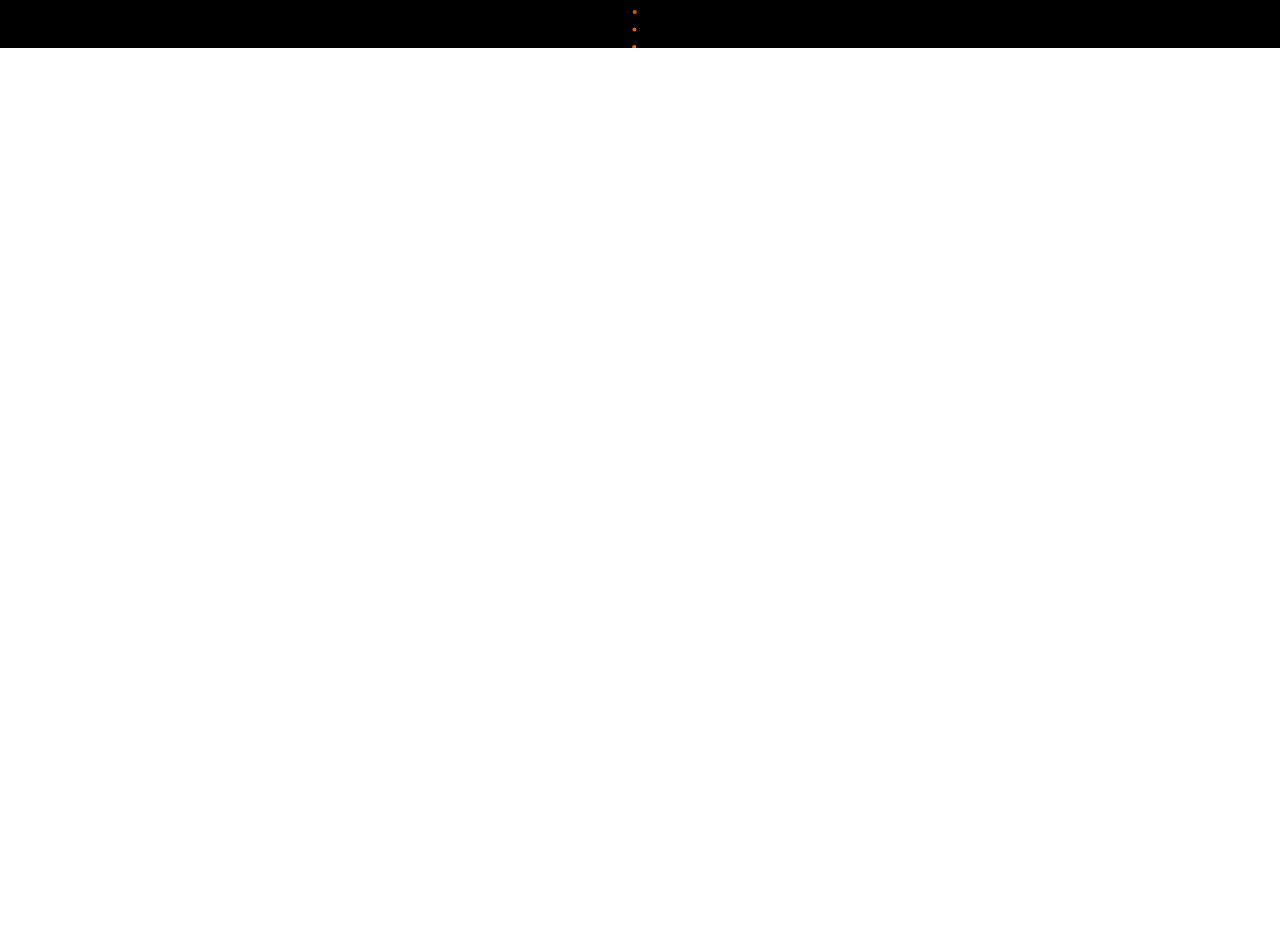
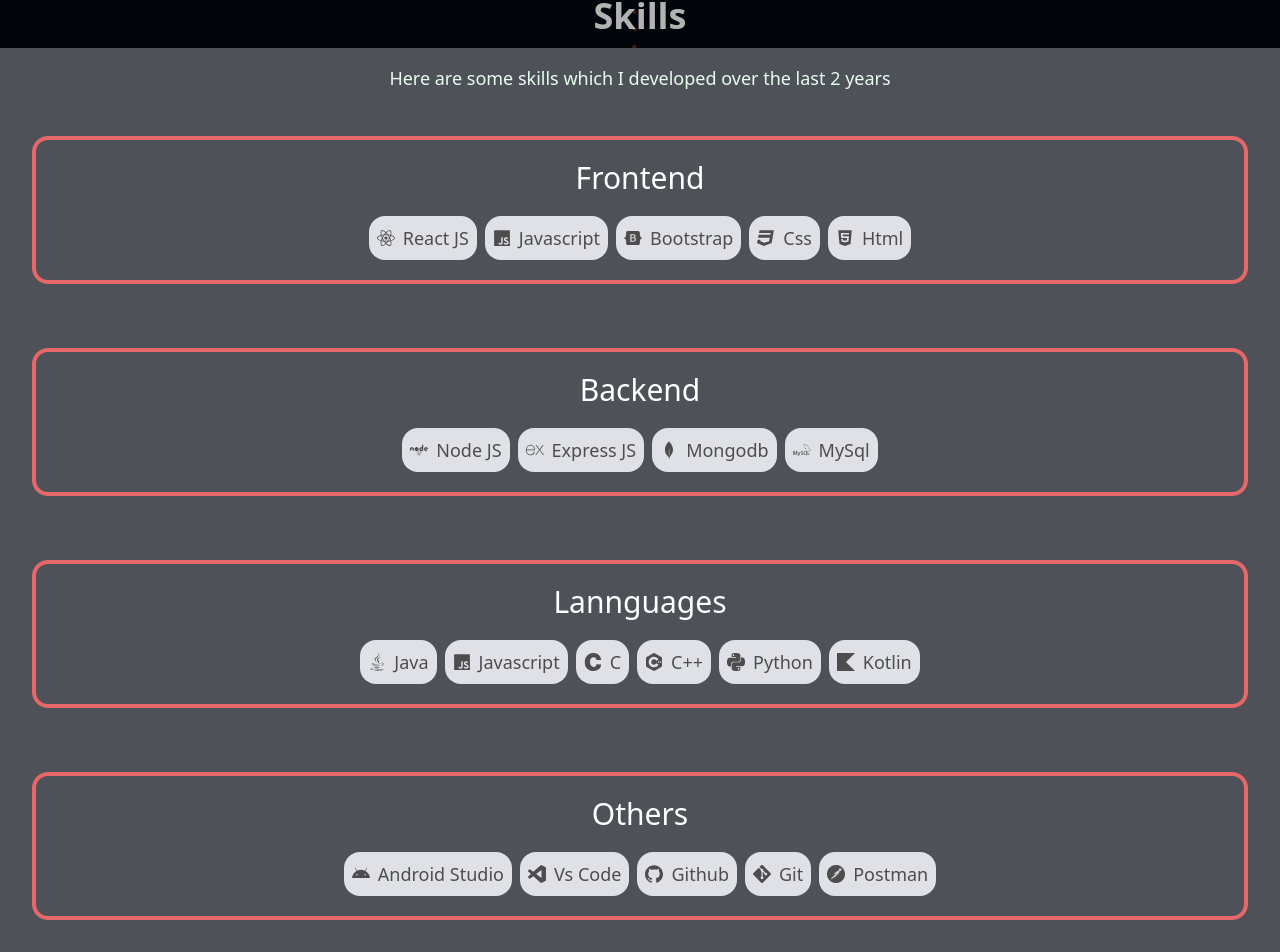
Before and after one commit to Anmolgaur7/portfolio, a React (Create React App) app: page / in a window 1280 px wide. Shown: the part 752-1704 px from the top of the page. Before the commit the page ends 800 px from the top, so only its background shows below. Built offline with nearby package versions, Linux system fonts and the light colour scheme.

Commit message:
Skills done

```diff
--- a/package.json
+++ b/package.json
@@ -7,6 +7,8 @@
     "@testing-library/react": "^13.4.0",
     "@testing-library/user-event": "^13.5.0",
     "react-dom": "^18.2.0",
+    "react-icons": "^4.10.1",
+    "react-reveal": "^1.2.2",
     "react-scripts": "5.0.1",
     "react-tsparticles": "^2.12.2",
     "react-type-animation": "^3.1.0",
--- a/src/App.js
+++ b/src/App.js
@@ -1,11 +1,13 @@
 import Particle from "../src/components/particles";
 import Aboutme from "./components/Aboutme";
+import Skills from "./components/skills";
 
 function App() {
   return (
     <>
     <Particle/>
     <Aboutme/>
+    <Skills/>
     </>
   );
 }
--- a/src/components/Aboutme.jsx
+++ b/src/components/Aboutme.jsx
@@ -1,11 +1,15 @@
 import React from 'react'
 import { TypeAnimation } from 'react-type-animation';
 import mine from "../images/anmol.png";
+import { FaGithub } from 'react-icons/fa';
 function Aboutme() {
   return (
     <>
-      <div className='flex flex-col items-center pt-20'>
-        <img src={mine} className='w-[18rem] h-[18rem] rounded-full' />
+      <div className='flex justify-center p-4'>
+        <a href=""><button className='rounded-3xl  bg-gradient-to-r flex justify-center items-center from-red-500 to-red-700  text-white text-xl pt-2 pb-2 pr-4 pl-4'> <FaGithub className='mr-2'/>Github Profile</button></a>
+      </div>
+      <div className='flex flex-col items-center pt-4'>
+        <img src={mine} className='w-[18rem] h-[18rem] rounded-full' alt='image' />
         <div className=' text-white '>
           <h1 className=' text-5xl font-bold font-sans text-center mt-3'>
             Hi i am Anmol Gaur
@@ -16,6 +20,8 @@
               1000,
               'Programmer',
               1000,
+              'Android Developer',
+              1000
             ]}
             wrapper="span"
             speed={10}
@@ -27,11 +33,9 @@
             As I tread the digital path, I've also dipped my toes into Android development, curious about the world of mobile apps.
             Join me in this tech journey as I blend creativity with coding, turning ideas into digital realities. Explore my portfolio and let's connect to bring innovation to life!</p>
         </div>
-
-        <button className='rounded-md bg-gradient-to-r from-red-500 to-red-700 text-white text-xl pr-8 pl-8 pt-2 ptb-2 mt-7 mb-2s font-bold'>Check Resume</button>
+        <button className='rounded-md bg-gradient-to-r from-red-500 to-red-700 text-white text-xl pr-8 pl-8 pt-2 pb-2 mt-7 mb-2s font-bold'>Check Resume</button>
       </div>
     </>
-
   )
 }
 
--- /dev/null
+++ b/src/components/skills.jsx
@@ -0,0 +1,124 @@
+import React from 'react'
+import { FaAndroid, FaBootstrap, FaCss3, FaHtml5, FaJava, FaJs, FaNode, FaReact } from 'react-icons/fa'
+import{SiC, SiCplusplus, SiExpress, SiGit, SiGithub, SiKotlin, SiMongodb, SiMysql, SiPostman, SiPython, SiVisualstudiocode} from 'react-icons/si'
+import Zoom from 'react-reveal/Zoom'
+
+function skills() {
+  return (
+    <div className='bg-gray-950 mt-14 min-h-fit opacity-70 flex flex-col justify-center'>
+    <div>
+    <h1 className='text-4xl font-bold font-sans text-center text-white p-4'>Skills</h1>
+    <p className='text-lg font-medium font-sans text-center pl-6 pr-6 text-green-100 m-3 '>Here are some skills which I developed over the last 2 years</p>
+    </div>
+    <div className='flex justify-center flex-wrap'>
+    <Zoom>
+    <div className='bg-gray-950 text-white border-4 w-full m-8 rounded-2xl  border-red-600 pt-3 pb-5 pr-15 pl-15 text-center'>
+    <h1 className='text center text-3xl font-medium p-2 mb-3'>Frontend</h1>
+    <div className=' justify-center flex-wrap flex  gap-2 '>
+      <div className=' text-black border-red-600 text-lg font-medium flex items-center  bg-gray-300 p-2 rounded-2xl hover:bg-blue-400'>
+      <FaReact/>
+      <h1 className='ml-2'>React JS</h1>
+    </div>
+    <div className=' text-black border-red-600 text-lg font-medium flex items-center bg-gray-300 p-2 rounded-2xl hover:bg-yellow-400'>
+      <FaJs/>
+      <h1 className='ml-2'>Javascript</h1>
+    </div>
+    <div className=' text-black border-red-600 text-lg font-medium flex items-center bg-gray-300 p-2 rounded-2xl hover:bg-purple-400'>
+      <FaBootstrap/>
+      <h1 className='ml-2'>Bootstrap</h1>
+    </div>   <div className=' text-black border-red-600 text-lg font-medium flex items-center bg-gray-300 p-2 rounded-2xl hover:bg-blue-500'>
+      <FaCss3/>
+      <h1 className='ml-2'>Css</h1>
+    </div>
+    <div className=' text-black border-red-600 text-lg font-medium flex items-center bg-gray-300 p-2 rounded-2xl '>
+      <FaHtml5/>
+      <h1 className='ml-2'>Html</h1>
+    </div>
+    </div>
+    </div>
+    </Zoom>
+
+    <Zoom>
+    <div className='bg-gray-950 text-white border-4 w-full m-8 rounded-2xl  border-red-600 pt-3 pb-5 pr-15 pl-15 text-center'>
+    <h1 className='text center text-3xl font-medium p-2 mb-3'>Backend</h1>
+    <div className=' justify-center flex-wrap flex  gap-2 '>
+      <div className=' text-black border-red-600 text-lg font-medium flex items-center  bg-gray-300 p-2 rounded-2xl hover:bg-green-400'>
+      <FaNode/>
+      <h1 className='ml-2'>Node JS</h1>
+    </div>
+    <div className=' text-black border-red-600 text-lg font-medium flex items-center bg-gray-300 p-2 rounded-2xl hover:bg-cyan-400'>
+      <SiExpress/>
+      <h1 className='ml-2'>Express JS</h1>
+    </div>
+    <div className=' text-black border-red-600 text-lg font-medium flex items-center bg-gray-300 p-2 rounded-2xl hover:bg-green-400'>
+      <SiMongodb/>
+      <h1 className='ml-2'>Mongodb</h1>
+    </div>   <div className=' text-black border-red-600 text-lg font-medium flex items-center bg-gray-300 p-2 rounded-2xl hover:bg-blue-300'>
+      <SiMysql/>
+      <h1 className='ml-2'>MySql</h1>
+    </div>
+    </div>
+    </div>
+    </Zoom>
+    <Zoom>
+    <div className='bg-gray-950 text-white border-4 w-full m-8 rounded-2xl  border-red-600 pt-3 pb-5 pr-15 pl-15 text-center'>
+    <h1 className='text center text-3xl font-medium p-2 mb-3'>Lannguages</h1>
+    <div className=' justify-center flex-wrap flex  gap-2 '>
+      <div className=' text-black border-red-600 text-lg font-medium flex items-center  bg-gray-300 p-2 rounded-2xl hover:bg-blue-400'>
+      <FaJava/>
+      <h1 className='ml-2'>Java</h1>
+    </div>
+    <div className=' text-black border-red-600 text-lg font-medium flex items-center bg-gray-300 p-2 rounded-2xl hover:bg-yellow-400'>
+      <FaJs/>
+      <h1 className='ml-2'>Javascript</h1>
+    </div>
+    <div className=' text-black border-red-600 text-lg font-medium flex items-center bg-gray-300 p-2 rounded-2xl hover:bg-blue-400'>
+      <SiC/>
+      <h1 className='ml-2'>C</h1>
+    </div>
+    <div className=' text-black border-red-600 text-lg font-medium flex items-center bg-gray-300 p-2 rounded-2xl hover:bg-blue-400'>
+      <SiCplusplus/>
+      <h1 className='ml-2'>C++</h1>
+    </div>
+    <div className=' text-black border-red-600 text-lg font-medium flex items-center bg-gray-300 p-2 rounded-2xl hover:bg-blue-300'>
+      <SiPython/>
+      <h1 className='ml-2'>Python</h1>
+    </div>
+    <div className=' text-black border-red-600 text-lg font-medium flex items-center bg-gray-300 p-2 rounded-2xl hover:bg-purple-300'>
+      <SiKotlin/>
+      <h1 className='ml-2'>Kotlin</h1>
+    </div>
+    </div>
+    </div>
+    </Zoom>
+    <Zoom>
+    <div className='bg-gray-950 text-white border-4 w-full m-8 rounded-2xl  border-red-600 pt-3 pb-5 pr-15 pl-15 text-center'>
+    <h1 className='text center text-3xl font-medium p-2 mb-3'>Others</h1>
+    <div className=' justify-center flex-wrap flex  gap-2 '>
+      <div className=' text-black border-red-600 text-lg font-medium flex items-center  bg-gray-300 p-2 rounded-2xl hover:bg-green-400'>
+      <FaAndroid/>
+      <h1 className='ml-2'>Android Studio</h1>
+    </div>
+    <div className=' text-black border-red-600 text-lg font-medium flex items-center bg-gray-300 p-2 rounded-2xl hover:bg-blue-400'>
+      <SiVisualstudiocode/>
+      <h1 className='ml-2'>Vs Code</h1>
+    </div>
+    <div className=' text-black border-red-600 text-lg font-medium flex items-center bg-gray-300 p-2 rounded-2xl hover:bg-gray-400'>
+      <SiGithub/>
+      <h1 className='ml-2'>Github</h1>
+    </div>   <div className=' text-black border-red-600 text-lg font-medium flex items-center bg-gray-300 p-2 rounded-2xl hover:bg-red-300'>
+      <SiGit/>
+      <h1 className='ml-2'>Git</h1>
+    </div>
+    <div className=' text-black border-red-600 text-lg font-medium flex items-center bg-gray-300 p-2 rounded-2xl hover:bg-orange-300'>
+      <SiPostman/>
+      <h1 className='ml-2'>Postman</h1>
+    </div>
+    </div>
+    </div>
+    </Zoom>
+    </div>
+    </div>
+  )
+}
+export default skills
```
Also changed, not shown: src/images/next.png (added), 1 other file (tests, documents, lock files or other folders).
